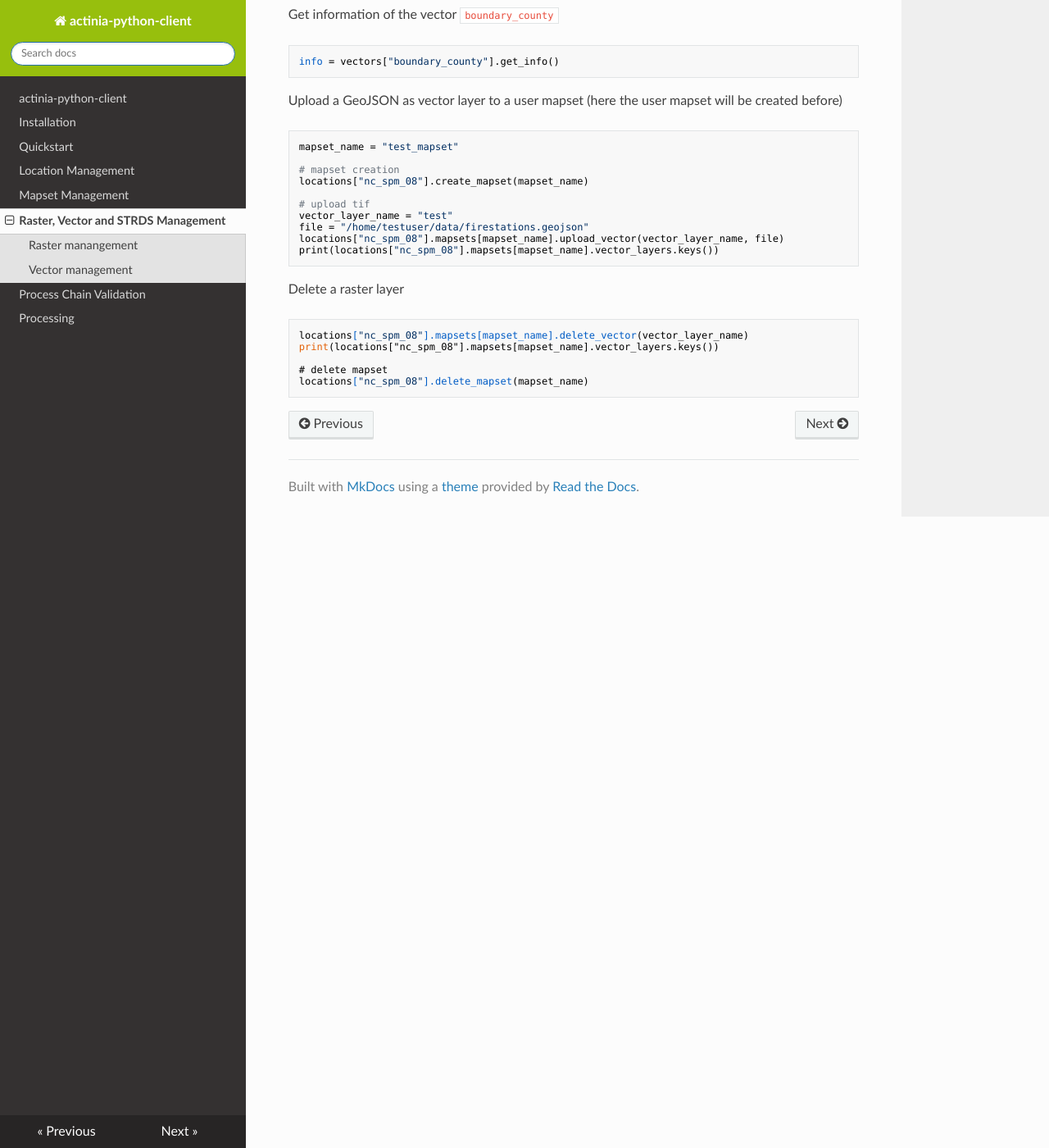
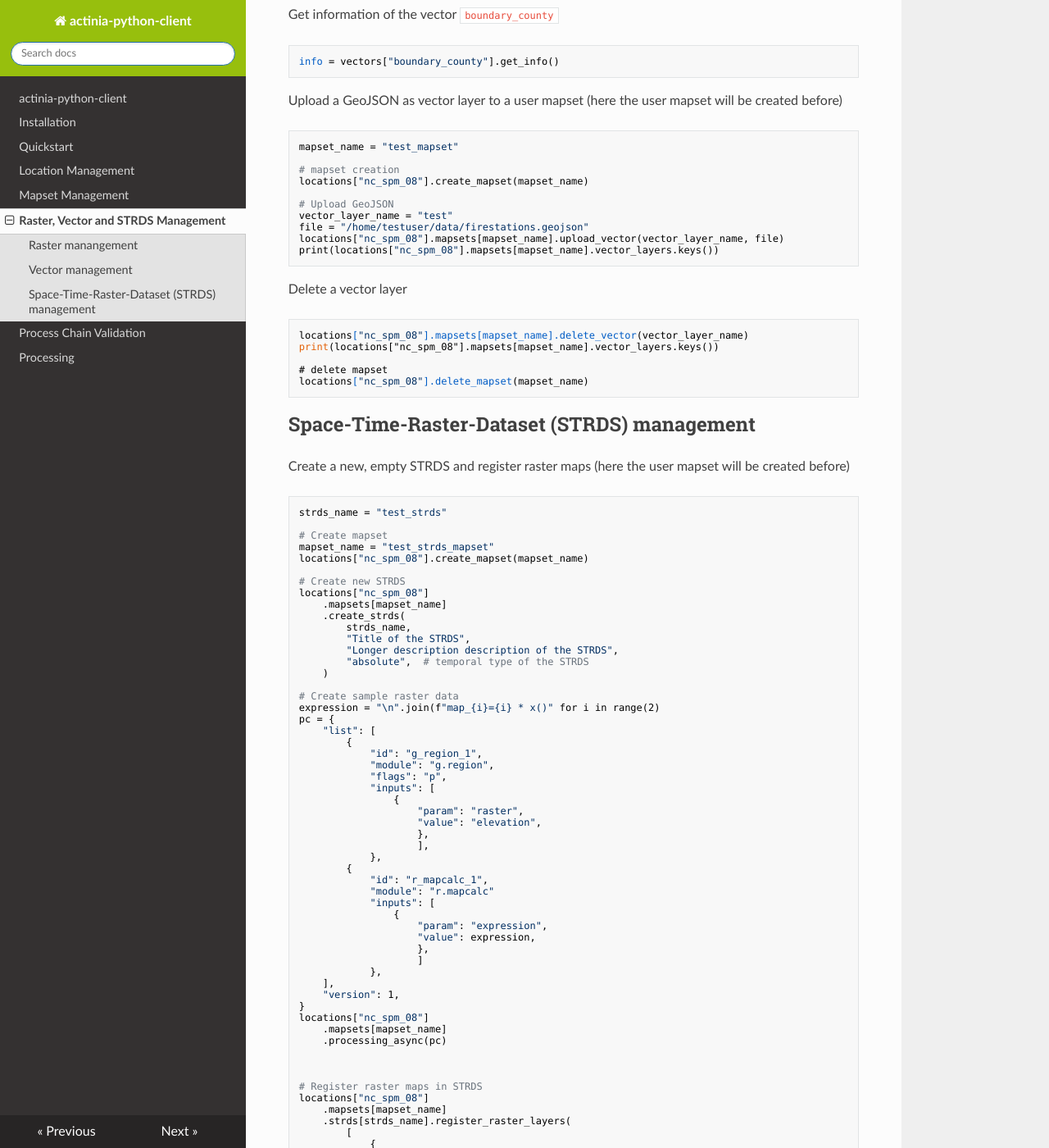
Before and after one commit to actinia-org/actinia-python-client, an MkDocs documentation site: the page built from docs/docs/06_raster_vector_strds_managment.md, in a window 1280 px wide and 1400 px high, scrolled down 1181 px. Shown: the whole window at 82% size. Built offline with MkDocs 1.6.1, drawn with Linux system fonts in a browser that asks for light colours; nearby versions of some CDN libraries; some of the changed text lies outside the part shown.

Commit message:
docs: cover STRDS management (#64)
* add first STRDS docs

* bump version

* use NC as base for examples

````diff
--- a/docs/docs/06_raster_vector_strds_managment.md
+++ b/docs/docs/06_raster_vector_strds_managment.md
@@ -71,14 +71,14 @@ mapset_name = "test_mapset"
 # mapset creation
 locations["nc_spm_08"].create_mapset(mapset_name)
 
-# upload tif
+# Upload GeoJSON
 vector_layer_name = "test"
 file = "/home/testuser/data/firestations.geojson"
 locations["nc_spm_08"].mapsets[mapset_name].upload_vector(vector_layer_name, file)
 print(locations["nc_spm_08"].mapsets[mapset_name].vector_layers.keys())
 ```
 
-Delete a raster layer
+Delete a vector layer
 ```
 locations["nc_spm_08"].mapsets[mapset_name].delete_vector(vector_layer_name)
 print(locations["nc_spm_08"].mapsets[mapset_name].vector_layers.keys())
@@ -86,3 +86,150 @@ print(locations["nc_spm_08"].mapsets[mapset_name].vector_layers.keys())
 # delete mapset
 locations["nc_spm_08"].delete_mapset(mapset_name)
 ```
+
+## Space-Time-Raster-Dataset (STRDS) management
+
+Create a new, empty STRDS and register raster maps
+(here the user mapset will be created before)
+
+```
+strds_name = "test_strds"
+
+# Create mapset
+mapset_name = "test_strds_mapset"
+locations["nc_spm_08"].create_mapset(mapset_name)
+
+# Create new STRDS
+locations["nc_spm_08"]
+    .mapsets[mapset_name]
+    .create_strds(
+        strds_name,
+        "Title of the STRDS",
+        "Longer description description of the STRDS",
+        "absolute",  # temporal type of the STRDS
+    )
+
+# Create sample raster data
+expression = "\n".join(f"map_{i}={i} * x()" for i in range(2)
+pc = {
+    "list": [
+        {
+            "id": "g_region_1",
+            "module": "g.region",
+            "flags": "p",
+            "inputs": [
+                {
+                    "param": "raster",
+                    "value": "elevation",
+                    },
+                    ],
+            },
+        {
+            "id": "r_mapcalc_1",
+            "module": "r.mapcalc"
+            "inputs": [
+                {
+                    "param": "expression",
+                    "value": expression,
+                    },
+                    ]
+            },
+    ],
+    "version": 1,
+}
+locations["nc_spm_08"]
+    .mapsets[mapset_name]
+    .processing_async(pc)
+
+
+
+# Register raster maps in STRDS
+locations["nc_spm_08"]
+    .mapsets[mapset_name]
+    .strds[strds_name].register_raster_layers(
+        [
+            {
+                "name": "map_0",
+                "start_time": "1951-01-01 00:00:00",
+                "end_time": "1952-01-01 00:00:00",
+            },
+            {
+                "name": "map_1",
+                "start_time": "1952-01-01 00:00:00",
+                "end_time": "1953-01-01 00:00:00",
+            },
+            {
+                "name": "map_2",
+                "start_time": "1953-01-01 00:00:00",
+                "end_time": "1954-01-01 00:00:00",
+            },
+        ],
+    )
+```
+
+Get STRDS metadata and list raster maps
+
+```
+# Get general info
+locations["nc_spm_08"]
+    .mapsets[mapset_name]
+    .strds[strds_name].get_info()
+
+# Get selected, registered raster maps
+locations["nc_spm_08"]
+    .mapsets[mapset_name]
+    .strds[strds_name].get_strds_raster_layers(
+        where="start_time >= '1952-01-01 00:00:00'"
+    )
+```
+
+Sample STRDS at point locations
+
+```
+# Define input points
+points = [
+    ["point_1", 1, 2,],
+    ["point_2", 3, 4,],
+    ]
+
+# Run sampling
+locations["nc_spm_08"]
+    .mapsets[mapset_name]
+    .strds[strds_name].sample_strds(
+        points
+    )
+```
+
+Compute univariate statistics for areas over an STRDS
+
+```
+# Define input GeoJSON
+geojson =
+
+# Compute univariate statistics from STRDS
+locations["nc_spm_08"]
+    .mapsets[mapset_name]
+    .strds[strds_name].compute_strds_statistics(
+        geojson
+    )
+```
+
+Render STRDS
+
+```
+locations["nc_spm_08"]
+    .mapsets[mapset_name]
+    .strds[strds_name]
+    .render(
+        {
+            "n": ,
+            "s": ,
+            "e": ,
+            "w": ,
+            "width": 800,
+            "height": 600,
+            "start_time": "1952-01-01 00:00:00",
+            "end_time": "1954-01-01 00:00:00",
+        }
+    )
+```
--- a/pyproject.toml
+++ b/pyproject.toml
@@ -4,7 +4,7 @@ build-backend = "setuptools.build_meta"
 
 [project]
 name = "actinia-python-client"
-version = "0.4.5"
+version = "0.5.0"
 authors = [
   { name="Anika Weinmann", email="weinmann@mundialis.de" },
 ]
````
